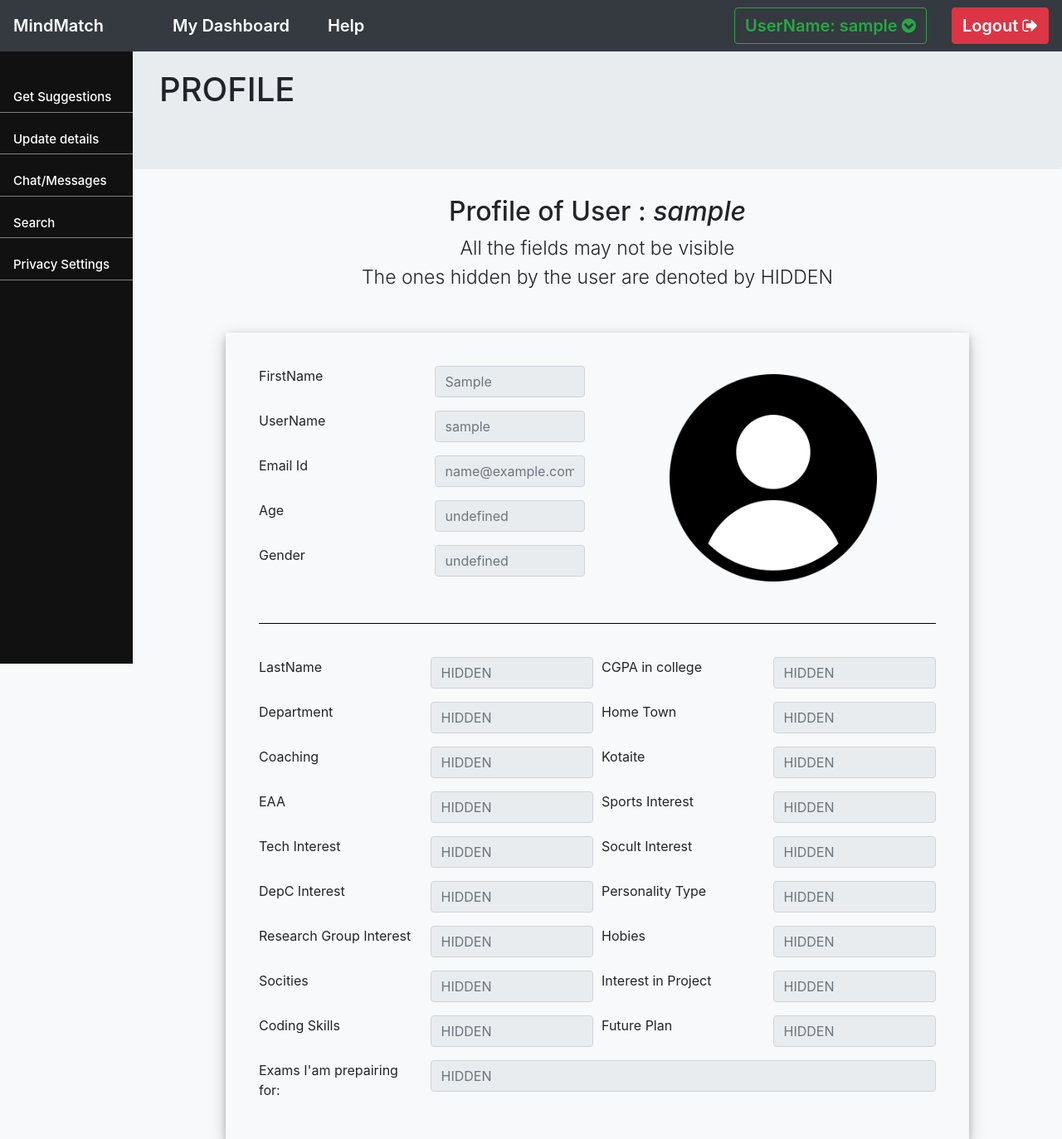
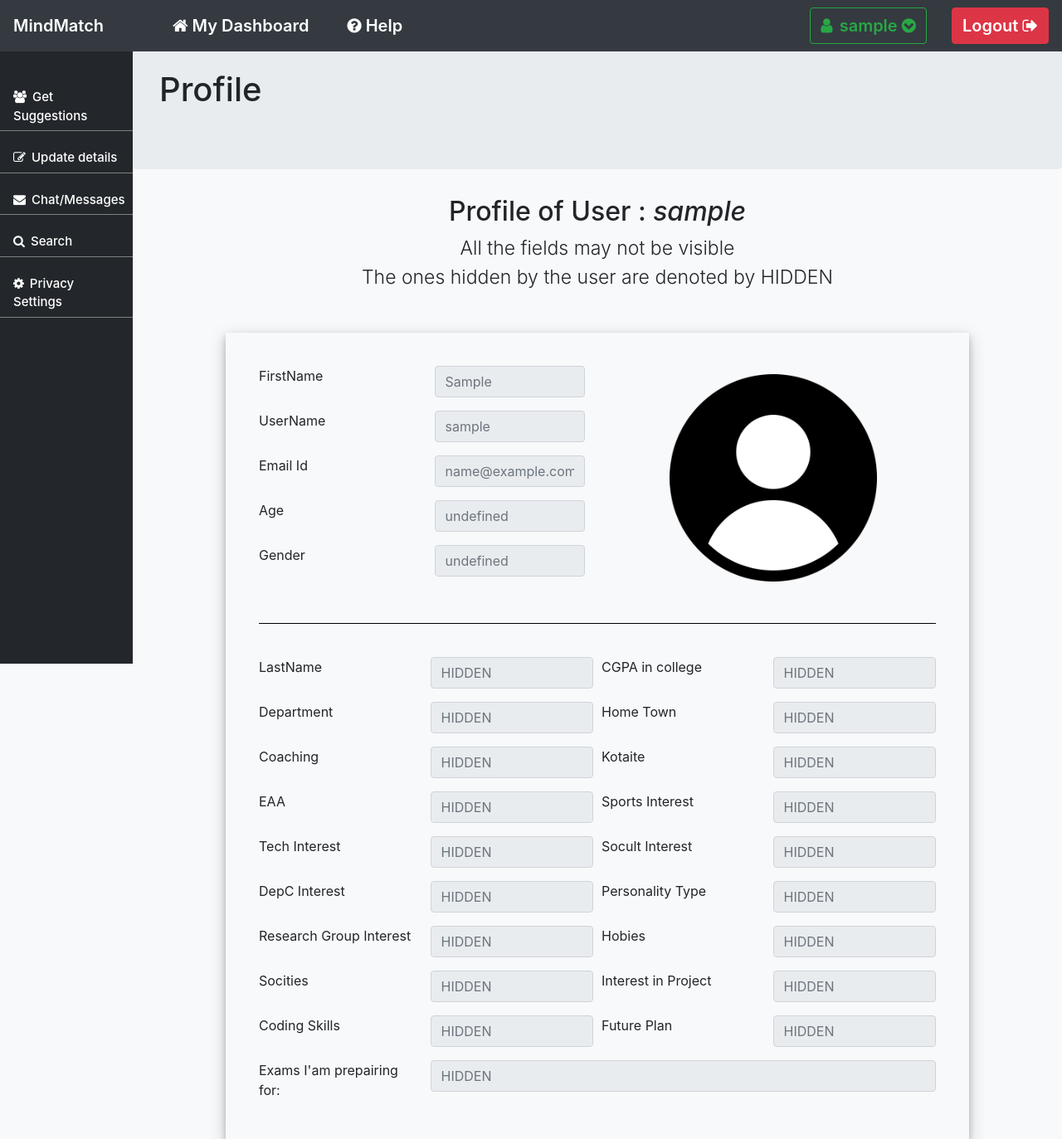
Before and after one commit to akhilchoudhary2k/MindMatch-kgp, a Node server app: a page that uses views/User-profile.ejs in a window 1280 px wide. Shown: the top 1373 px of the page at 83% size. Run offline with Node 20, Linux system fonts and the light colour scheme; the visitor is signed in with stand-in values (Sample User, id 1); some libraries are stand-ins or nearby versions.

Commit message:
add icons in user side and make the register page error free

```diff
--- a/app.js
+++ b/app.js
@@ -80,10 +80,12 @@
 
 
     app.get("/login", function(req,res){
-        res.render('login', {});
+        var message ="";
+        res.render('login', {message : message});
     });
     app.get("/register", function(req,res){
-        res.render('register',{});
+        var message ="";
+        res.render('register',{message : message});
     });
     app.get("/adminlogin", function(req,res){
         res.render('admin-login',{});
@@ -105,22 +107,30 @@
         res.redirect("/");
     });
 
+
     app.post("/login",function(req,res){
         const user = new User({
             username: req.body.username,
             password: req.body.password
         });
+        User.findOne({username: req.body.username}, function(err,found){
+            if(!found){
+                var message = "No such username exists";
+                res.render('login', {message: message});
+            }else{
 
                 req.login(user, function(err){
                     if(err){
                         console.log(err);
                     } else{
                         passport.authenticate("local")(req,res,function(){
-                    res.redirect("/UserHome");
+                            res.redirect("/UserHome" );
                         });
                     }
                 });
 
+            }
+        });
     });
     app.get("/UserHome",function(req,res){
         // console.log("in UserHome get route");
@@ -138,22 +148,30 @@
     });
     app.post("/register",function(req,res){
         // console.log(req.body);
+
+        if(req.body.password != req.body.password2 ){
+            var message="Passwords do not match";
+            res.render('register', {message: message});
+        }
+        else{
             User.register( {username:req.body.username} , req.body.password , function(err,user){
                 if(err){
-                console.log(err);
-                res.redirect("/register");
+                    console.log(err.message);
+                    var message = err.message;
+                    res.render("register", {message: message});
                 } else{
                     // console.log(req.body);
                     User.updateOne( {_id:user._id},  {email: req.body.email, fname:req.body.name}  , function(err){
                         if(err) console.log(err);
                     } );
-
                     passport.authenticate("local")(req,res,function(){
                         res.redirect("/UserHome");
                     });
                 }
             });
+        }
     });
+
     app.post("/adminlogin",function(req,res){
 
     });
--- a/public/css/index-style.css
+++ b/public/css/index-style.css
@@ -12,6 +12,7 @@ body{
 }
 .heading{
     text-align: center;
+    margin-bottom: 50px;
     /* text-decoration: underline; */
 }
 .box{
--- a/public/css/styles.css
+++ b/public/css/styles.css
@@ -5,7 +5,9 @@ footer p {
     margin-top: 10%;
     text-align: center;
 }
-
+.icon{
+    margin-right: 3px;
+}
 .navbar {
     /* overflow: hidden; */
     position: fixed;
@@ -113,8 +115,8 @@ footer p {
     top: 0;
     /* Stay at the top */
     left: 0;
-    background-color: #111;
-    /* Black */
+    background-color: #23272b;
+    /* #111 */
     overflow-x: hidden;
     /* Disable horizontal scroll */
     padding-top: 20px;
--- a/views/User-profile.ejs
+++ b/views/User-profile.ejs
@@ -5,7 +5,7 @@
         user object is accessible here  %>
 
     <div class="jumbotron">
-        <h1>  PROFILE  </h1>
+        <h1>  Profile  </h1>
     </div>
 
     <div class="container">
--- a/views/partials/index-header.ejs
+++ b/views/partials/index-header.ejs
@@ -13,7 +13,7 @@
 <nav class="navbar navbar-expand-lg navbar-dark bg-dark">
     <a class="navbar-brand" href="/"> MindMatch </a>
     <ul class="navbar-nav mr-auto">
-        <li class="nav-item active left"> <a class="nav-link" href="/">Home</a> </li>
+        <li class="nav-item active left"> <a class="nav-link" href="/">  Home</a> </li>
         <li class="nav-item active left"> <a class="nav-link" href="/about">About</a> </li>
         <li class="nav-item active left"> <a class="nav-link" href="/contact">Contact</a> </li>
     </ul>
--- a/views/partials/user-header.ejs
+++ b/views/partials/user-header.ejs
@@ -18,8 +18,8 @@
     <nav class="above navbar navbar-expand-lg navbar-dark bg-dark">
         <a class="navbar-brand hovercolor larger" href="/UserHome"> MindMatch </a>
         <ul class="navbar-nav mr-auto ">
-            <li class="nav-item active rightSpace "> <a class="nav-link hovercolor larger" href="/UserHome">My Dashboard</a> </li>
-            <li class="nav-item active rightSpace "> <a class="nav-link hovercolor larger" href="/help">Help</a> </li>
+            <li class="nav-item active rightSpace "> <a class="nav-link hovercolor larger" href="/UserHome"> <i class="fa-6x fa fas fa-home"></i> My Dashboard</a> </li>
+            <li class="nav-item active rightSpace "> <a class="nav-link hovercolor larger" href="/help"> <i class="fa fas fa-question-circle"></i> Help</a> </li>
         </ul>
         <ul class="navbar-nav ml-auto">
 
@@ -27,7 +27,7 @@
                 <div class="dropdown">
                     <!-- dropbtn class was added in the button below -->
 
-                    <button class="btn btn-outline-success rightSpace larger"> UserName: <%= username %> <i class="fas fa fa-chevron-circle-down"></i> </button>
+                    <button class="btn btn-outline-success rightSpace larger"> <i class="fa fas fa-user icon"></i> <%= username %> <i class="fas fa fa-chevron-circle-down"></i> </button>
                     <div class="dropdown-content">
                         <% var myprofilelink = "/profile/" + username; %>
                         <!-- <% console.log(myprofilelink) %> -->
@@ -45,11 +45,11 @@
 
     <!-- Side navigation -->
     <div class="makeSpaceAbove sidenav ">
-        <a href="/getsuggestions">Get Suggestions</a>
-        <a href="/updatedetails">Update details</a>
-        <a href="/messages">Chat/Messages</a>
-        <a href="/search">Search</a>
-        <a href="/privacysettings">Privacy Settings</a>
+        <a href="/getsuggestions"> <i class="fa fas fa-users icon"></i> Get Suggestions</a>
+        <a href="/updatedetails"> <i class="fa far fa-edit icon"></i> Update details</a>
+        <a href="/messages"> <i class="fa fas fa-envelope icon"></i> Chat/Messages</a>
+        <a href="/search"> <i class="fa fas fa-search icon"></i> Search</a>
+        <a href="/privacysettings"> <i class="fa fas fa-cog icon"></i> Privacy Settings</a>
     </div>
 
     <!-- Page content -->
```
Also changed, not shown: views/login.ejs (+6 -2 lines), views/register.ejs (+8 -4 lines), public/images/user-cog-solid.svg (added), public/images/user-friends-solid.svg (added). Lines whose indentation alone changed are shown as unchanged.
